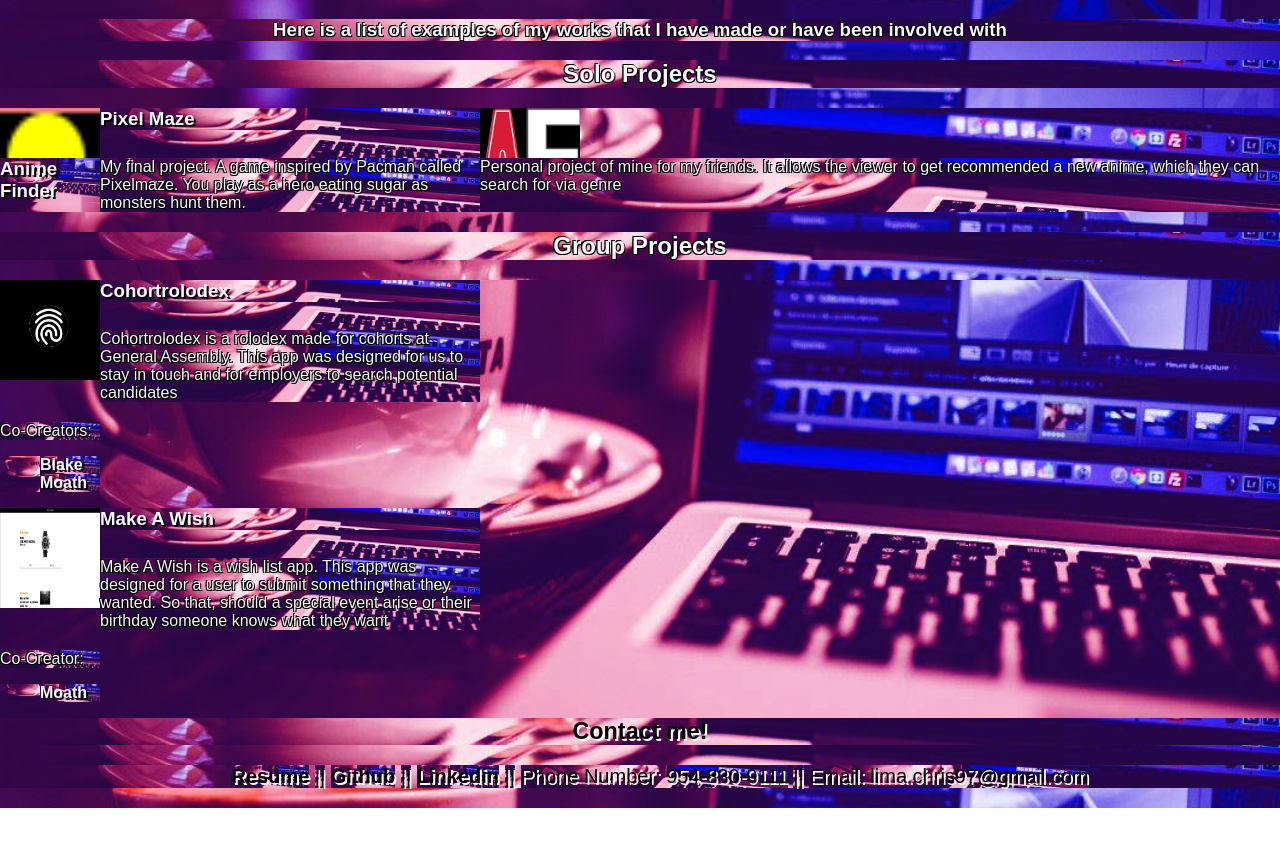
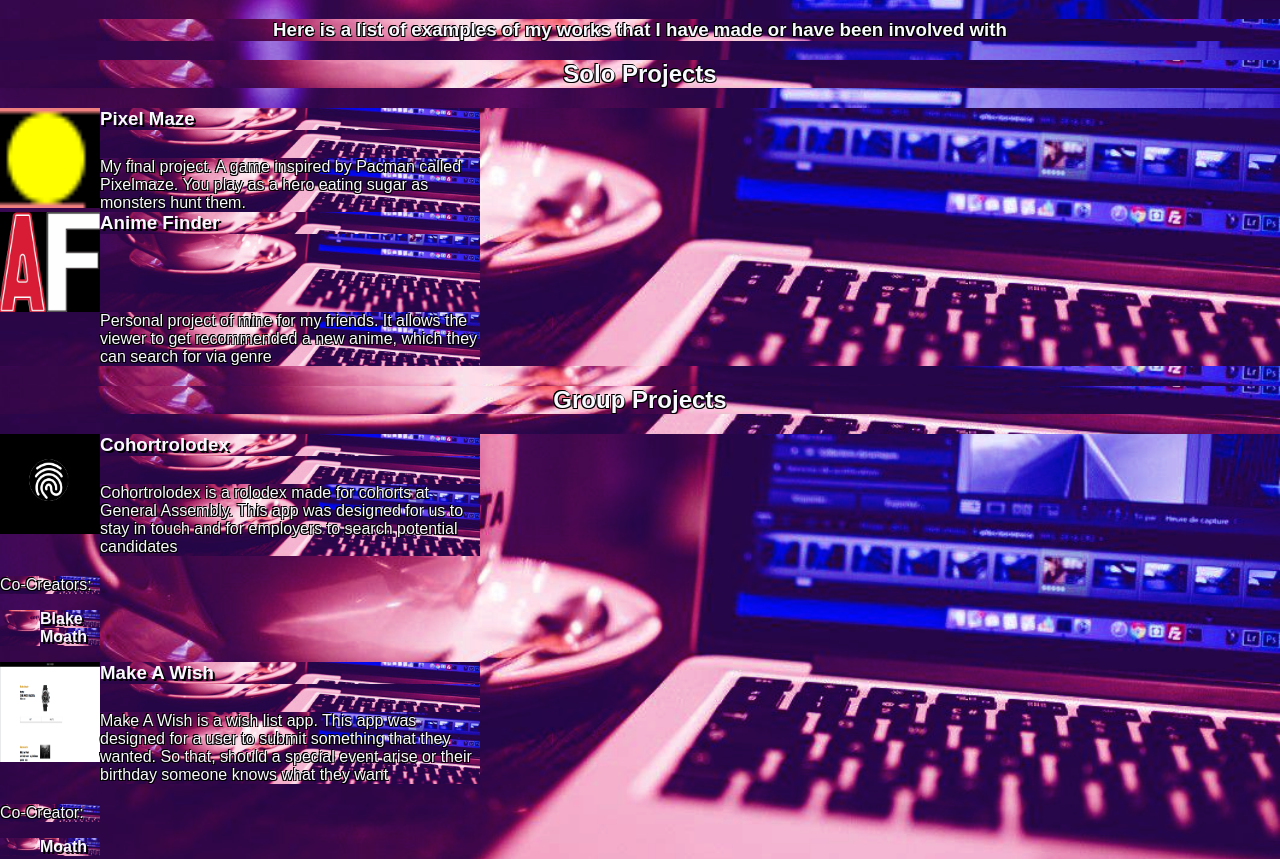
Before and after one commit to ACoolCat/Personal-Brand-Website, a plain HTML site: page index.html in a window 1280 px wide. Shown: the part 1119-1978 px from the top of the page. Before the commit the page ends 1927 px from the top, so only its background shows below. Drawn offline with Linux system fonts and the light colour scheme; a web font is replaced by a local one.

Commit message:
anime class fix

```diff
--- a/styles/styles.css
+++ b/styles/styles.css
@@ -82,7 +82,7 @@ p{
 .solo{
   display: grid;
   grid-template-columns: 100px auto 100vh;
-  grid-template-rows: 50px auto auto;
+  grid-template-rows: 50px auto auto auto auto;
   text-align: left;
   margin-left: 0px;
 }
@@ -102,6 +102,26 @@ p{
 
 #pacText{
   grid-row-start: 2;
+  grid-column-start: 2;
+  margin-top: 0px;
+  margin-bottom: 0px;
+}
+
+#anime{
+  grid-row-start: 3;
+  grid-row-end: 4;
+  grid-column-start: 1;
+}
+
+#animeTitle{
+  grid-row-start: 3;
+  grid-column-start: 2;
+  margin-top: 0px;
+  margin-bottom: 0px;
+}
+
+#animeText{
+  grid-row-start: 4;
   grid-column-start: 2;
   margin-top: 0px;
   margin-bottom: 0px;
```
